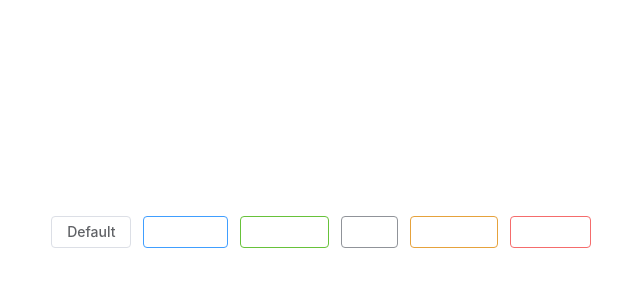
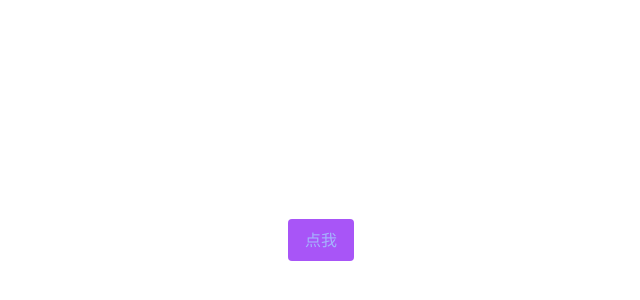
Before and after one commit to Lidiudiudiu/houtai-manage, a Vue app: page / in a window 1280 px wide. Shown: the part 160-460 px from the top of the page, without its empty margins (319-959 px from the left). Built offline with nearby package versions, Linux system fonts and the light colour scheme.

Commit message:
windicss的简单使用案例

```diff
--- a/src/App.vue
+++ b/src/App.vue
@@ -3,14 +3,11 @@
 </script>
 
 <template>
-  <div class="mb-4">
-    <el-button>Default</el-button>
-    <el-button type="primary">Primary</el-button>
-    <el-button type="success">Success</el-button>
-    <el-button type="info">Info</el-button>
-    <el-button type="warning">Warning</el-button>
-    <el-button type="danger">Danger</el-button>
-  </div>
+  <button class="btn">点我</button>
 </template>
 
-<style scoped></style>
+<style scoped>
+.btn {
+  @apply bg-purple-500 text-indigo-300 px-4 py-2 rounded transition-all duration-500 hover: (bg-purple-900) focus:(ring-8 ring-purple-900);
+}
+</style>
```
